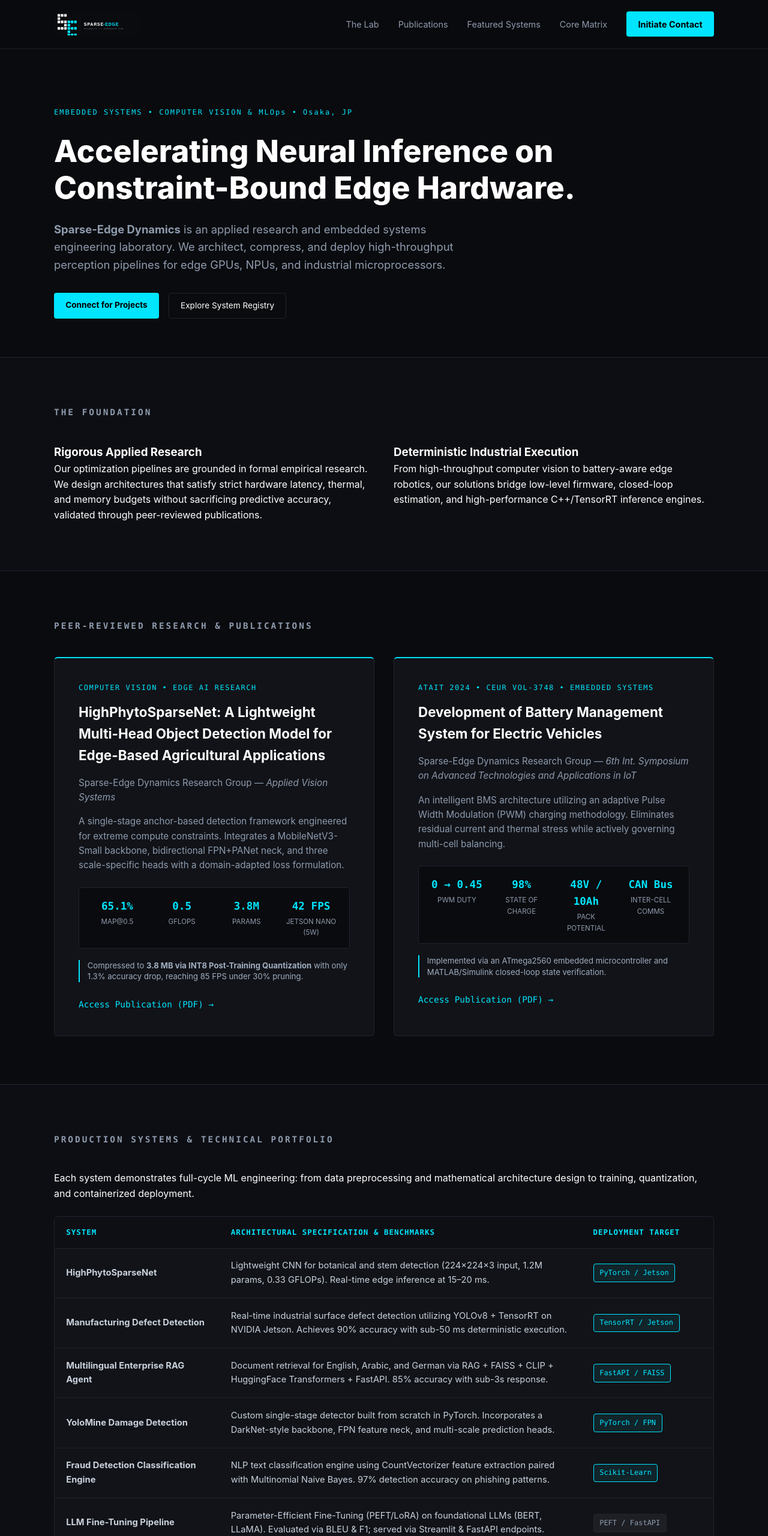
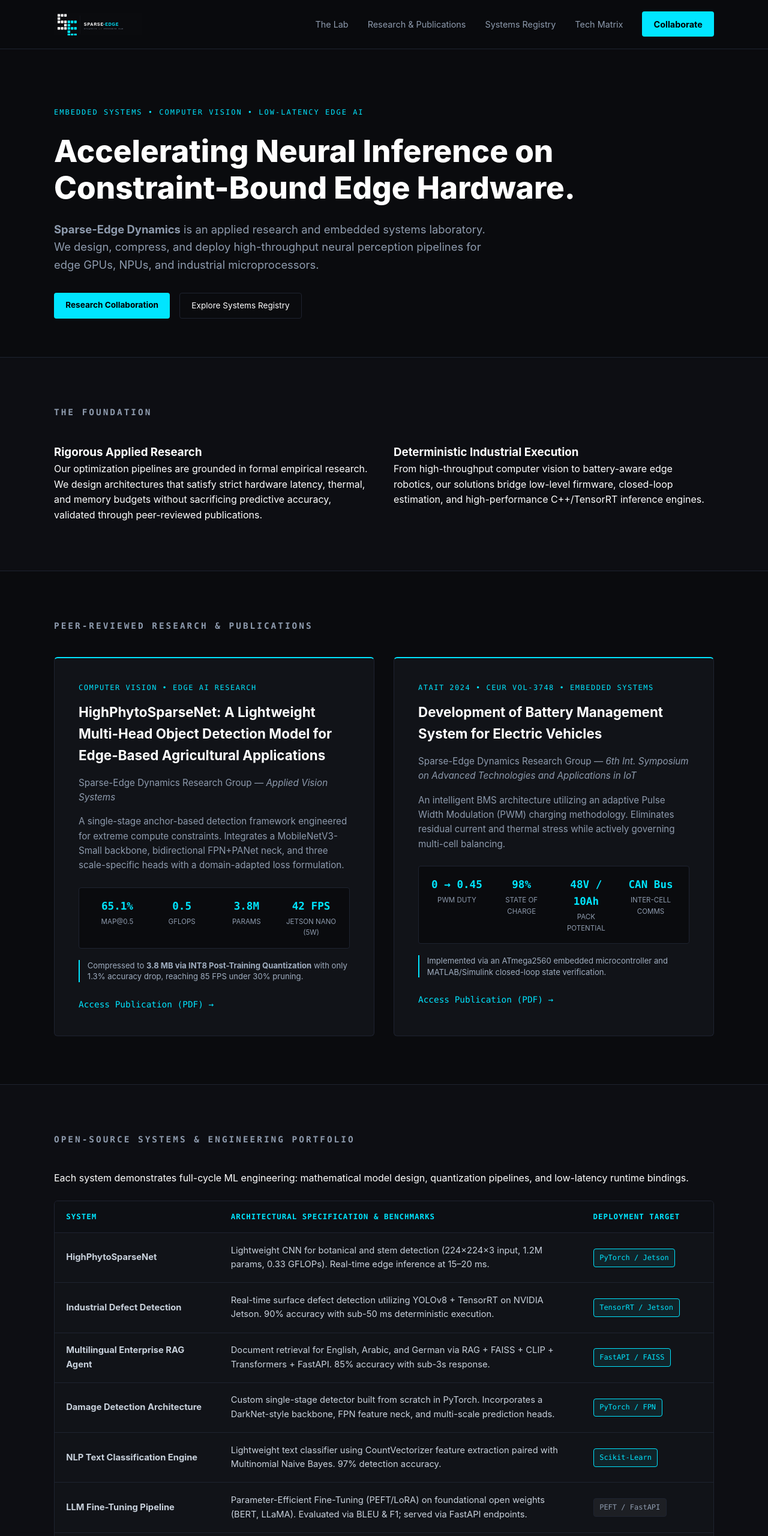
Before and after one commit to sparseedgeai/sparse-edge-dynamics.github.io, a plain HTML site: page index.html in a window 1280 px wide. Shown: the top 2560 px of the page at 60% size. Drawn offline with Linux system fonts and the light colour scheme.

Commit message:
Update index.html

```diff
--- a/index.html
+++ b/index.html
@@ -3,7 +3,7 @@
 <head>
   <meta charset="UTF-8">
   <meta name="viewport" content="width=device-width, initial-scale=1.0">
-  <title>Sparse-Edge Dynamics // Embedded R&amp;D</title>
+  <title>Sparse-Edge Dynamics // Embedded R&amp;D Lab</title>
   <link rel="icon" type="image/png" href="assets/favicon.png">
   <link rel="stylesheet" href="style.css">
 </head>
@@ -15,10 +15,10 @@
       <img src="assets/logo.png" alt="Sparse-Edge Dynamics Logo" class="nav-logo">
       <nav class="nav-links">
         <a href="#about">The Lab</a>
-        <a href="#research">Publications</a>
-        <a href="#portfolio">Featured Systems</a>
-        <a href="#skills">Core Matrix</a>
-        <a href="#contact" class="btn-primary">Initiate Contact</a>
+        <a href="#research">Research &amp; Publications</a>
+        <a href="#portfolio">Systems Registry</a>
+        <a href="#skills">Tech Matrix</a>
+        <a href="#contact" class="btn-primary">Collaborate</a>
       </nav>
     </div>
   </header>
@@ -26,14 +26,14 @@
   <!-- HERO SECTION -->
   <section class="hero">
     <div class="container">
-      <div class="badge">EMBEDDED SYSTEMS &bull; COMPUTER VISION &amp; MLOps &bull; Osaka, JP</div>
+      <div class="badge">EMBEDDED SYSTEMS &bull; COMPUTER VISION &bull; LOW-LATENCY EDGE AI</div>
       <h1>Accelerating Neural Inference on Constraint-Bound Edge Hardware.</h1>
       <p class="hero-desc">
-        <strong>Sparse-Edge Dynamics</strong> is an applied research and embedded systems engineering laboratory. We architect, compress, and deploy high-throughput perception pipelines for edge GPUs, NPUs, and industrial microprocessors.
+        <strong>Sparse-Edge Dynamics</strong> is an applied research and embedded systems laboratory. We design, compress, and deploy high-throughput neural perception pipelines for edge GPUs, NPUs, and industrial microprocessors.
       </p>
       <div class="hero-actions">
-        <a href="#contact" class="btn-primary">Connect for Projects</a>
-        <a href="#portfolio" class="btn-secondary">Explore System Registry</a>
+        <a href="#contact" class="btn-primary">Research Collaboration</a>
+        <a href="#portfolio" class="btn-secondary">Explore Systems Registry</a>
       </div>
     </div>
   </section>
@@ -65,7 +65,7 @@
       <h2 class="section-title">Peer-Reviewed Research &amp; Publications</h2>
       <div class="grid-2">
 
-        <!-- THESIS / HIGHPHYTOSPARSENET -->
+        <!-- PAPER 1: HIGHPHYTOSPARSENET -->
         <div class="card highlight-card">
           <div class="card-num">COMPUTER VISION &bull; EDGE AI RESEARCH</div>
           <h3>HighPhytoSparseNet: A Lightweight Multi-Head Object Detection Model for Edge-Based Agricultural Applications</h3>
@@ -85,7 +85,7 @@
           <a href="papers/HighPhytoSparseNet_A_Lightweight_Multi-Head_Object_Detection_Model_for_Edge-Based_Agricultural_Applications.pdf" target="_blank" class="text-link">Access Publication (PDF) &rarr;</a>
         </div>
 
-        <!-- ATAIT 2024 PAPER -->
+        <!-- PAPER 2: ATAIT 2024 / BMS -->
         <div class="card highlight-card">
           <div class="card-num">ATAIT 2024 &bull; CEUR VOL-3748 &bull; EMBEDDED SYSTEMS</div>
           <h3>Development of Battery Management System for Electric Vehicles</h3>
@@ -109,12 +109,12 @@
     </div>
   </section>
 
-  <!-- DETAILED PROJECT REGISTRY -->
+  <!-- DETAILED SYSTEMS REGISTRY -->
   <section id="portfolio" class="section bg-elevated">
     <div class="container">
-      <h2 class="section-title">Production Systems &amp; Technical Portfolio</h2>
+      <h2 class="section-title">Open-Source Systems &amp; Engineering Portfolio</h2>
       <p class="section-intro">
-        Each system demonstrates full-cycle ML engineering: from data preprocessing and mathematical architecture design to training, quantization, and containerized deployment.
+        Each system demonstrates full-cycle ML engineering: mathematical model design, quantization pipelines, and low-latency runtime bindings.
       </p>
 
       <div class="table-wrapper">
@@ -133,34 +133,34 @@
               <td><span class="status-tag active">PyTorch / Jetson</span></td>
             </tr>
             <tr>
-              <td><strong>Manufacturing Defect Detection</strong></td>
-              <td>Real-time industrial surface defect detection utilizing YOLOv8 + TensorRT on NVIDIA Jetson. Achieves 90% accuracy with sub-50 ms deterministic execution.</td>
+              <td><strong>Industrial Defect Detection</strong></td>
+              <td>Real-time surface defect detection utilizing YOLOv8 + TensorRT on NVIDIA Jetson. 90% accuracy with sub-50 ms deterministic execution.</td>
               <td><span class="status-tag active">TensorRT / Jetson</span></td>
             </tr>
             <tr>
               <td><strong>Multilingual Enterprise RAG Agent</strong></td>
-              <td>Document retrieval for English, Arabic, and German via RAG + FAISS + CLIP + HuggingFace Transformers + FastAPI. 85% accuracy with sub-3s response.</td>
+              <td>Document retrieval for English, Arabic, and German via RAG + FAISS + CLIP + Transformers + FastAPI. 85% accuracy with sub-3s response.</td>
               <td><span class="status-tag active">FastAPI / FAISS</span></td>
             </tr>
             <tr>
-              <td><strong>YoloMine Damage Detection</strong></td>
+              <td><strong>Damage Detection Architecture</strong></td>
               <td>Custom single-stage detector built from scratch in PyTorch. Incorporates a DarkNet-style backbone, FPN feature neck, and multi-scale prediction heads.</td>
               <td><span class="status-tag active">PyTorch / FPN</span></td>
             </tr>
             <tr>
-              <td><strong>Fraud Detection Classification Engine</strong></td>
-              <td>NLP text classification engine using CountVectorizer feature extraction paired with Multinomial Naive Bayes. 97% detection accuracy on phishing patterns.</td>
+              <td><strong>NLP Text Classification Engine</strong></td>
+              <td>Lightweight text classifier using CountVectorizer feature extraction paired with Multinomial Naive Bayes. 97% detection accuracy.</td>
               <td><span class="status-tag active">Scikit-Learn</span></td>
             </tr>
             <tr>
               <td><strong>LLM Fine-Tuning Pipeline</strong></td>
-              <td>Parameter-Efficient Fine-Tuning (PEFT/LoRA) on foundational LLMs (BERT, LLaMA). Evaluated via BLEU &amp; F1; served via Streamlit &amp; FastAPI endpoints.</td>
+              <td>Parameter-Efficient Fine-Tuning (PEFT/LoRA) on foundational open weights (BERT, LLaMA). Evaluated via BLEU &amp; F1; served via FastAPI endpoints.</td>
               <td><span class="status-tag pending">PEFT / FastAPI</span></td>
             </tr>
             <tr>
               <td><strong>Cloud ML Pipeline Architecture</strong></td>
-              <td>End-to-end continuous training and deployment pipelines wrapped in Docker, orchestrated via Kubernetes, and exposed through asynchronous FastAPI microservices.</td>
-              <td><span class="status-tag pending">AWS / Docker</span></td>
+              <td>End-to-end continuous training and deployment pipelines wrapped in Docker, orchestrated via Kubernetes, and exposed through asynchronous REST APIs.</td>
+              <td><span class="status-tag pending">Cloud / Docker</span></td>
             </tr>
           </tbody>
         </table>
@@ -168,7 +168,7 @@
     </div>
   </section>
 
-  <!-- SKILLS & EXPERTISE MATRIX -->
+  <!-- SKILLS & TECH MATRIX -->
   <section id="skills" class="section">
     <div class="container">
       <h2 class="section-title">Technical Expertise Matrix</h2>
@@ -201,7 +201,7 @@
     </div>
   </section>
 
-  <!-- HARDWARE RUNTIME MATRIX -->
+  <!-- HARDWARE PLATFORMS -->
   <section id="hardware" class="section bg-elevated">
     <div class="container">
       <h2 class="section-title">Hardware Acceleration &amp; Edge Platforms</h2>
@@ -231,17 +231,18 @@
     <div class="container">
       <div class="contact-box">
         <div>
-          <div class="card-num">COMMERCIAL ENGAGEMENT</div>
-          <h3>Connect with us for projects</h3>
+          <div class="card-num">COLLABORATION &amp; INQUIRY</div>
+          <h3>Connect for Research &amp; Projects</h3>
           <p class="text-muted">
-            Available for technical consultation, edge vision pipeline deployment, and low-latency neural network optimization.
+            Open for technical collaboration, edge vision pipeline deployment, and low-latency neural network optimization.
           </p>
           <div class="contact-details">
-            <p><strong>Inquiries:</strong> <a href="mailto:sparse.edge.ai@gmail.com" class="text-link">sparse.edge.ai@gmail.com</a></p>
+            <p><strong>Email:</strong> <a href="mailto:sparse.edge.ai@gmail.com" class="text-link">sparse.edge.ai@gmail.com</a></p>
           </div>
         </div>
         <div class="contact-links-panel">
-          <a href="mailto:sparse.edge.ai@gmail.com" class="btn-primary full-width">Initiate Project Inquiry &rarr;</a>
+          <a href="mailto:sparse.edge.ai@gmail.com" class="btn-primary full-width">Initiate Collaboration &rarr;</a>
+          <a href="https://github.com/sparseedgeai" target="_blank" class="btn-secondary full-width">GitHub Organization &rarr;</a>
         </div>
       </div>
     </div>
@@ -253,7 +254,7 @@
       <p>&copy; 2026 Sparse-Edge Dynamics. All rights reserved.</p>
       <p class="footer-links">
         <a href="mailto:sparse.edge.ai@gmail.com">Contact</a>
-        <a href="#about">About</a>
+        <a href="https://github.com/sparseedgeai" target="_blank">GitHub</a>
       </p>
     </div>
   </footer>
```
